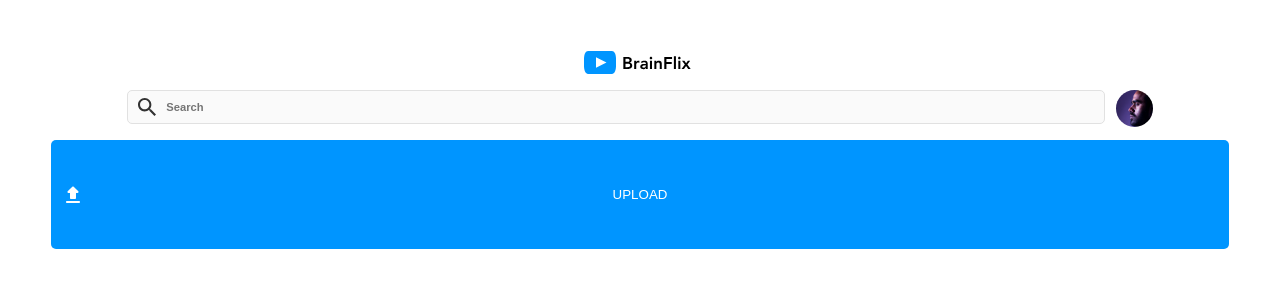
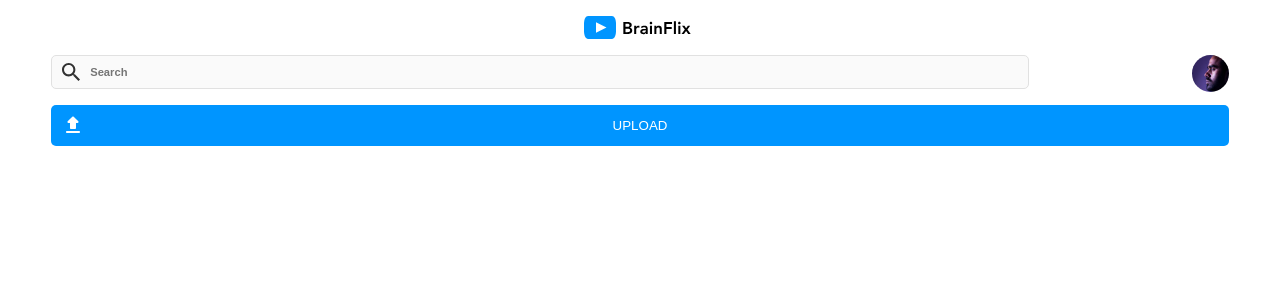
Before and after one commit to brandonyuh/brandon-yuh-brainflix, a React (Create React App) app: page / in a window 1280 px wide. Shown: the top 300 px of the page. Built offline with nearby package versions, Linux system fonts and the light colour scheme.

Commit message:
header minor css changes

```diff
--- a/src/components/Header/Header.scss
+++ b/src/components/Header/Header.scss
@@ -5,8 +5,8 @@
   background-color: $background;
   display: flex;
   flex-wrap: wrap;
-  padding: 4%;
-  justify-content: center;
+  padding: 1rem 4%;
+  justify-content: space-between;
   &__logo {
     width: 100%;
     display: flex;
@@ -41,15 +41,19 @@
   &__upload {
     text-align: center;
     width: 100%;
-    padding: 4%;
+    padding: 0.8rem;
     background-color: $button-color;
-    color: $button-text;
     border: 0;
     background-image: url("../../assets/images/upload.svg");
     background-repeat: no-repeat;
     background-position: 10px center;
-    text-transform: uppercase;
     border-radius: 5px;
     margin-bottom: 0.3rem;
+    text-decoration: none;
+    color: $button-text;
+    text-transform: uppercase;
+    &:hover {
+      cursor: pointer;
+    }
   }
 }
```
